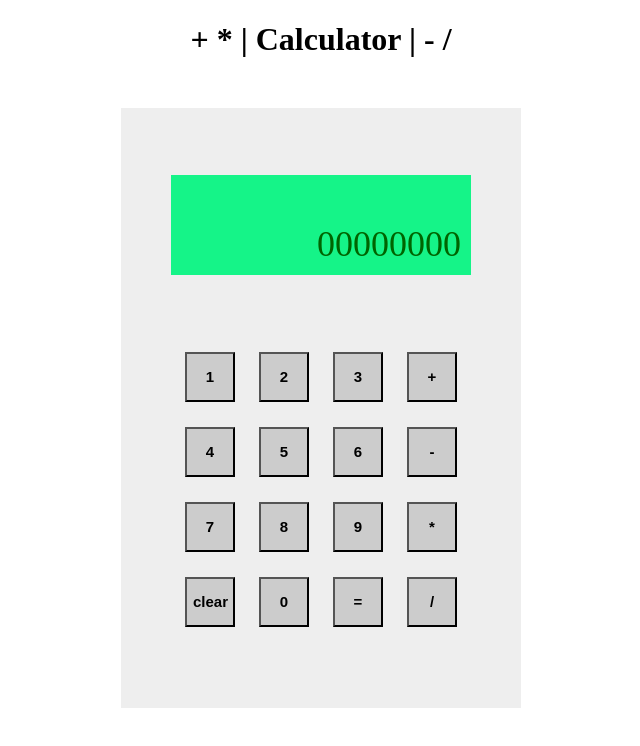
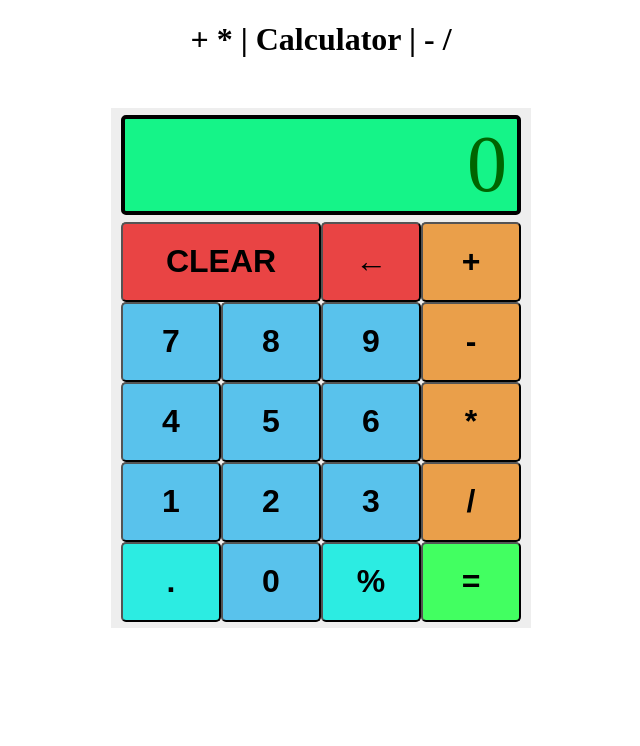
Before and after one commit to SunnyMayo/calculator, a plain HTML site: page index.html in a window 1280 px wide. Shown: the whole page, without its empty margins (319-959 px from the left). Drawn offline with Linux system fonts and the light colour scheme.

Commit message:
restyle of html, re-work of js file
Redesigned html to include all required calculator buttons.
Removed js scripts to create buttons as part of DOM.
Restyled css file to accomodate new button classes.

```diff
--- a/index.html
+++ b/index.html
@@ -11,8 +11,28 @@
     <body>
         <h1>+ * | Calculator | - /</h1>
         <div id="calculator">
-            <div id="display">00000000</div>
-            <div id="numpad"></div>
+            <div id="display">0</div>
+            <div id="numpad">
+                <button type="button" class="revert" value="C" id="clear">CLEAR</button>
+                <button type="button" class="revert" value="backspace">←</button>
+                <button type="button" class="operator" value="add">+</button>
+                <button type="button" class="number" value="7">7</button>
+                <button type="button" class="number" value="8">8</button>
+                <button type="button" class="number" value="9">9</button>
+                <button type="button" class="operator" value="subtract">-</button>
+                <button type="button" class="number" value="4">4</button>
+                <button type="button" class="number" value="5">5</button>
+                <button type="button" class="number" value="6">6</button>
+                <button type="button" class="operator" value="multiply">*</button>
+                <button type="button" class="number" value="1">1</button>
+                <button type="button" class="number" value="2">2</button>
+                <button type="button" class="number" value="3">3</button>
+                <button type="button" class="operator" value="divide">/</button>
+                <button type="button" class="fraction" value="decimal">.</button>
+                <button type="button" class="number" value="0" id="zero">0</button>
+                <button type="button" class="fraction" value="percent">%</button>
+                <button type="button" class="applicator" value="equal">=</button>
+            </div>
         </div>
 
         <script src="script.js"></script>
--- a/script.js
+++ b/script.js
@@ -1,48 +1,9 @@
-const buttons = [1, 2, 3, "+", 4, 5, 6, "-", 7, 8, 9, "*", "clear", "0", "=", "/"];
-const numpad = document.querySelector("#numpad");
 const display = document.querySelector("#display");
 
-document.addEventListener("DOMContentLoaded", () => {
-    buttons.forEach(buttonText => {
-        const button = document.createElement("button");
-        button.classList.add("button");
-        button.textContent = buttonText;
-        if (parseInt(buttonText) || buttonText == 0) {
-            button.classList.add("number");
-            button.addEventListener("click", () => {
-                if (!operator) {
-                    firstNum += buttonText;
-                }
-                else {
-                    secondNum += buttonText;
-                };
-            });
-        }
-        else if ("+-*/".includes(buttonText)) {
-            button.classList.add("operator");
-            button.addEventListener("click", () => {
-                if (firstNum && !secondNum) {
-                    operator = buttonText;
-                };
-            });
-        }
-        else if (buttonText == "=") {
-            button.classList.add("equals");
-        }
-        else {
-            button.classList.add("clear");
-            button.addEventListener("click", () => {
-                display.textContent = "0";
-            });
-        };
-
-        numpad.appendChild(button);
-    });
-});
-
-let firstNum;
+let firstNum = 0;
 let secondNum;
 let operator;
+
 
 function add(a, b) {
     return a + b;
@@ -59,3 +20,7 @@ function multiply(a, b) {
 function divide(a, b) {
     return a / b;
 };
+
+function percent(a) {
+    return a / 100;
+};
--- a/style.css
+++ b/style.css
@@ -10,8 +10,8 @@ h1 {
     display: flex;
     flex-direction: column;
     background-color: #eee;
-    width: 400px;
-    height: 600px;
+    width: 420px;
+    height: 520px;
     margin: auto;
     margin-top: 50px;
     justify-content: space-evenly;
@@ -19,29 +19,57 @@ h1 {
 }
 
 #display {
-    width: 300px;
+    width: 400px;
     height: 100px;
     background-color: #15f488;
+    border-radius: 5px;
+    border-width: 4px;
+    border-color: black;
+    border-style: solid;
     color: darkgreen;
-    font-size: 36px;
+    font-size: 80px;
     text-align: end;
-    align-content: end;
-    padding: 10px;
+    padding-right: 10px;
 }
 
 #numpad {
     display: flex;
     flex-wrap: wrap;
-    justify-content: space-evenly;
-    width: 300px;
-    height: 300px;
+    justify-content: space-around;
+    width: 400px;
+    height: 400px;
 }
 
-.button {
-    width: 50px;
-    height: 50px;
-    background-color: #ccc;
-    margin: 10px;
+button {
+    width: 100px;
+    height: 80px;
+    border-width: 2px;
+    border-radius: 5px;
+    border-color: black;
     font-weight: 700;
-    font-size: 15px;
+    font-size: 32px;
 }
+
+.number {
+    background-color: rgba(43, 181, 235, 0.76);
+}
+
+.operator {
+    background-color: rgba(233, 142, 37, 0.815);
+}
+
+.applicator {
+    background-color: rgb(66, 255, 97);
+}
+
+.fraction {
+    background-color: rgba(10, 236, 225, 0.849);
+}
+
+.revert {
+    background-color: rgb(233, 68, 68);
+}
+
+#clear {
+    width: 200px;
+}
```
